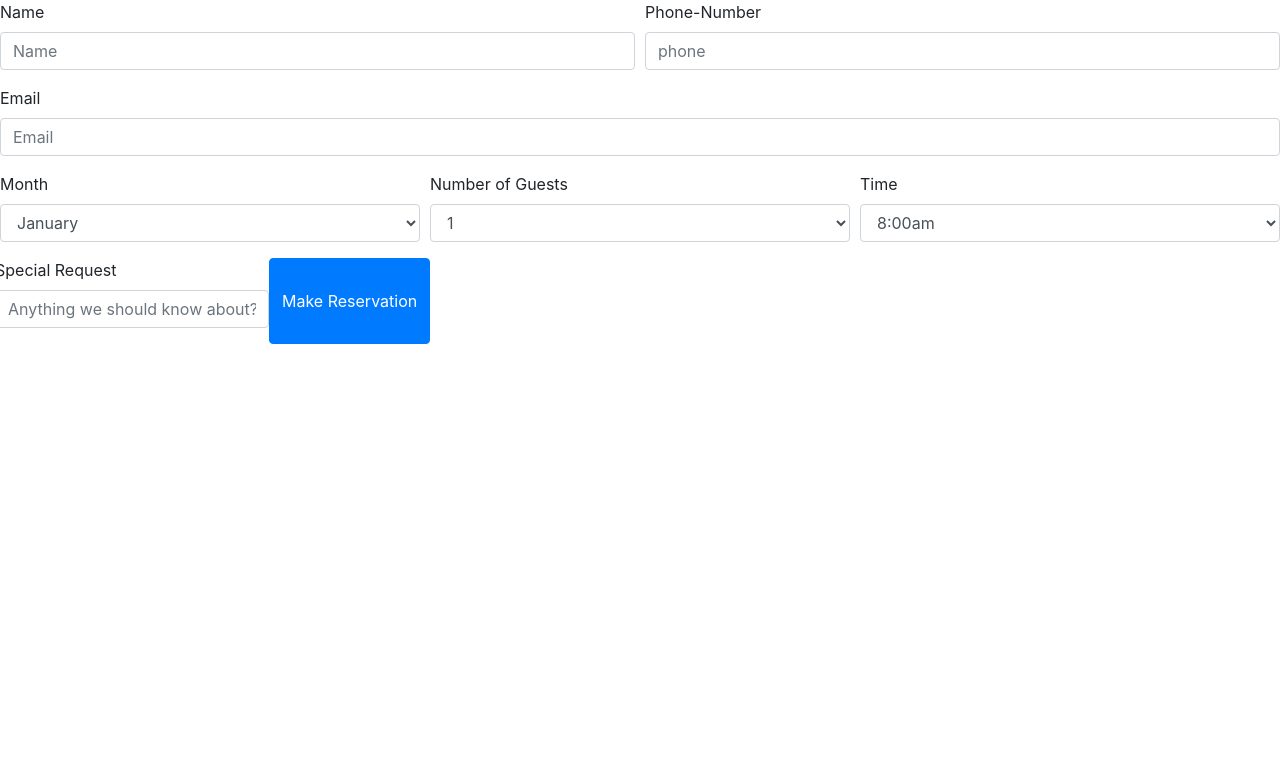
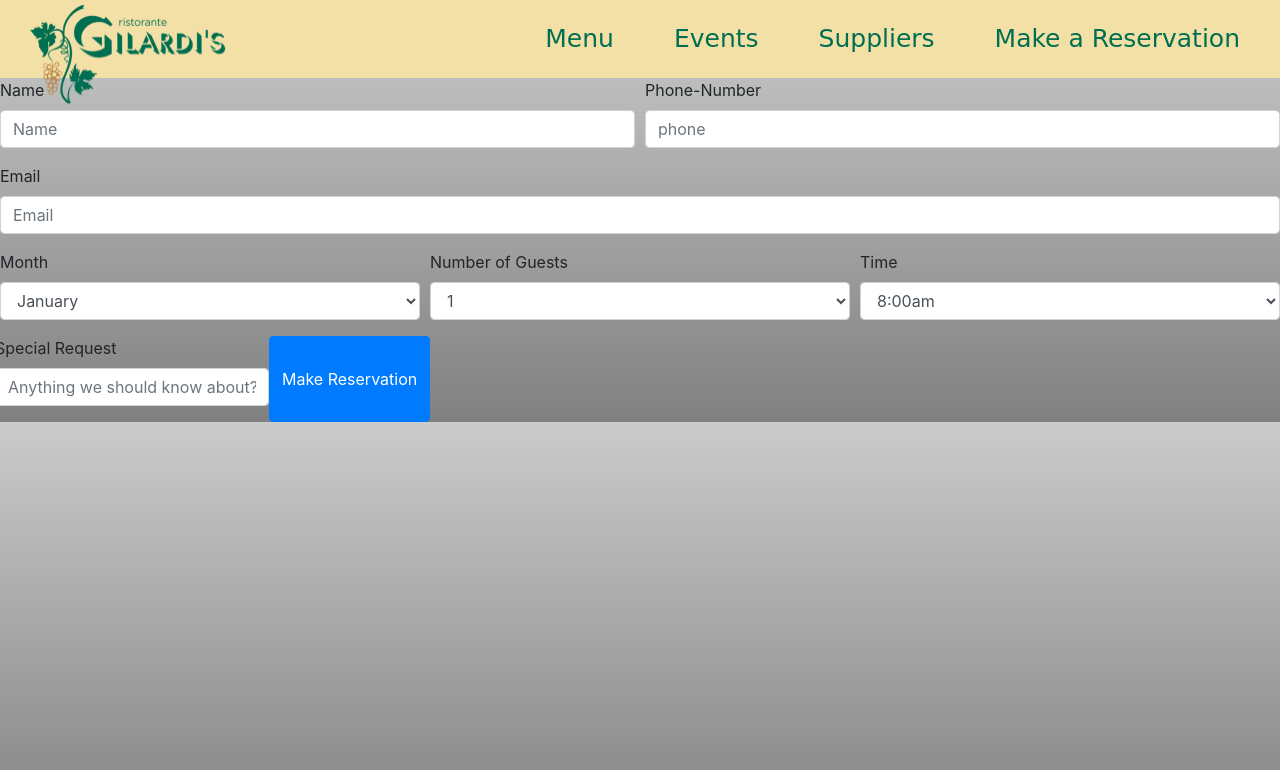
Before and after one commit to AaronMihalevich/Group_ARM_IS_NB, a plain HTML site: page form/index.html in a window 1280 px wide. Drawn offline with nearby package versions, Linux system fonts and the light colour scheme.

Commit message:
Added Nav to Form Page

```diff
--- a/form/index.html
+++ b/form/index.html
@@ -1,13 +1,36 @@
 <!DOCTYPE html>
 <html lang="en">
+
 <head>
   <meta charset="UTF-8">
   <meta name="viewport" content="width=device-width, initial-scale=1.0">
   <meta http-equiv="X-UA-Compatible" content="ie=edge">
-    <link rel="stylesheet" href="https://stackpath.bootstrapcdn.com/bootstrap/4.3.1/css/bootstrap.min.css" integrity="sha384-ggOyR0iXCbMQv3Xipma34MD+dH/1fQ784/j6cY/iJTQUOhcWr7x9JvoRxT2MZw1T" crossorigin="anonymous">
+  <link rel="stylesheet" href="https://stackpath.bootstrapcdn.com/bootstrap/4.3.1/css/bootstrap.min.css"
+    integrity="sha384-ggOyR0iXCbMQv3Xipma34MD+dH/1fQ784/j6cY/iJTQUOhcWr7x9JvoRxT2MZw1T" crossorigin="anonymous">
+  <link rel="stylesheet" href="../styles.css">
   <title>Document</title>
 </head>
+
 <body>
+  <nav class="navigation">
+    <div>
+      <a href="index.html">
+        <img src="../gilardi-s-logo.png" alt="logo">
+      </a>
+    </div>
+    <div class="navigation-item">
+      <a href="../menu.html">Menu</a>
+    </div>
+    <div class="navigation-item">
+      <a href="../events.html">Events</a>
+    </div>
+    <div class="navigation-item">
+      <a href="../Suppliers/suppliers.html">Suppliers</a>
+    </div>
+    <div class="navigation-item">
+      <a href="index.html">Make a Reservation</a>
+    </div>
+  </nav>
   <form>
     <div class="form-row">
       <div class="form-group col-md-6">
@@ -36,7 +59,7 @@
         <label for="numberOfPeople">Number of Guests</label>
         <select id="numberOfPeople" name="Number of Guests" class="form-control">
           <script>
-                  for (var i = 1; i <= 20;  i++){
+            for (var i = 1; i <= 20; i++) {
               document.write(`<option value=${i}>${i}</option>`)
             }
           </script>
@@ -58,8 +81,15 @@
   </form>
 
   <script src="scripts.js"></script>
-    <script src="https://code.jquery.com/jquery-3.3.1.slim.min.js" integrity="sha384-q8i/X+965DzO0rT7abK41JStQIAqVgRVzpbzo5smXKp4YfRvH+8abtTE1Pi6jizo" crossorigin="anonymous"></script>
-    <script src="https://cdnjs.cloudflare.com/ajax/libs/popper.js/1.14.7/umd/popper.min.js" integrity="sha384-UO2eT0CpHqdSJQ6hJty5KVphtPhzWj9WO1clHTMGa3JDZwrnQq4sF86dIHNDz0W1" crossorigin="anonymous"></script>
-    <script src="https://stackpath.bootstrapcdn.com/bootstrap/4.3.1/js/bootstrap.min.js" integrity="sha384-JjSmVgyd0p3pXB1rRibZUAYoIIy6OrQ6VrjIEaFf/nJGzIxFDsf4x0xIM+B07jRM" crossorigin="anonymous"></script>
+  <script src="https://code.jquery.com/jquery-3.3.1.slim.min.js"
+    integrity="sha384-q8i/X+965DzO0rT7abK41JStQIAqVgRVzpbzo5smXKp4YfRvH+8abtTE1Pi6jizo" crossorigin="anonymous">
+  </script>
+  <script src="https://cdnjs.cloudflare.com/ajax/libs/popper.js/1.14.7/umd/popper.min.js"
+    integrity="sha384-UO2eT0CpHqdSJQ6hJty5KVphtPhzWj9WO1clHTMGa3JDZwrnQq4sF86dIHNDz0W1" crossorigin="anonymous">
+  </script>
+  <script src="https://stackpath.bootstrapcdn.com/bootstrap/4.3.1/js/bootstrap.min.js"
+    integrity="sha384-JjSmVgyd0p3pXB1rRibZUAYoIIy6OrQ6VrjIEaFf/nJGzIxFDsf4x0xIM+B07jRM" crossorigin="anonymous">
+  </script>
 </body>
+
 </html>
```
Lines whose indentation alone changed are shown as unchanged.
